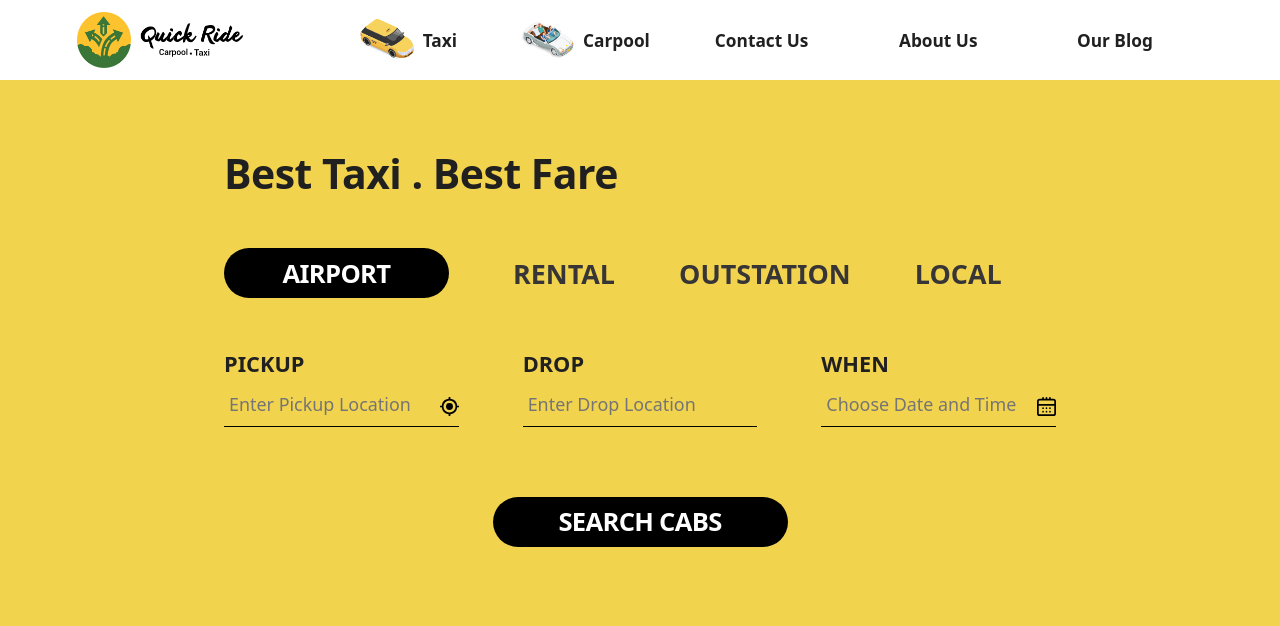
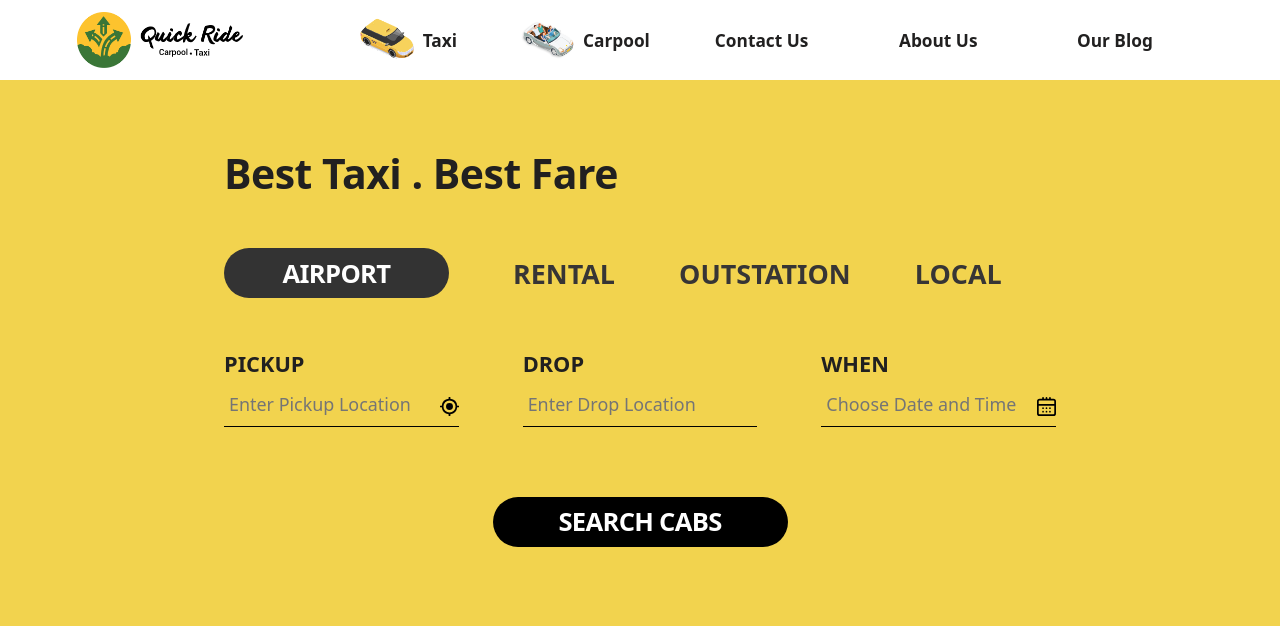
Before and after one commit to subhambiswasara-07/Quick-ride-clone, a plain HTML site: page index.html in a window 1280 px wide. In both pictures the pointer is over the element "AIRPORT". Shown: the top 626 px of the page. Drawn offline with Linux system fonts and the light colour scheme.

Commit message:
Update quick.css

```diff
--- a/quick.css
+++ b/quick.css
@@ -294,6 +294,11 @@
   font-weight: 700;
 }
 
+.btn-1:hover{
+
+  background: #333;
+}
+
 
 
 .m-ins {
```
